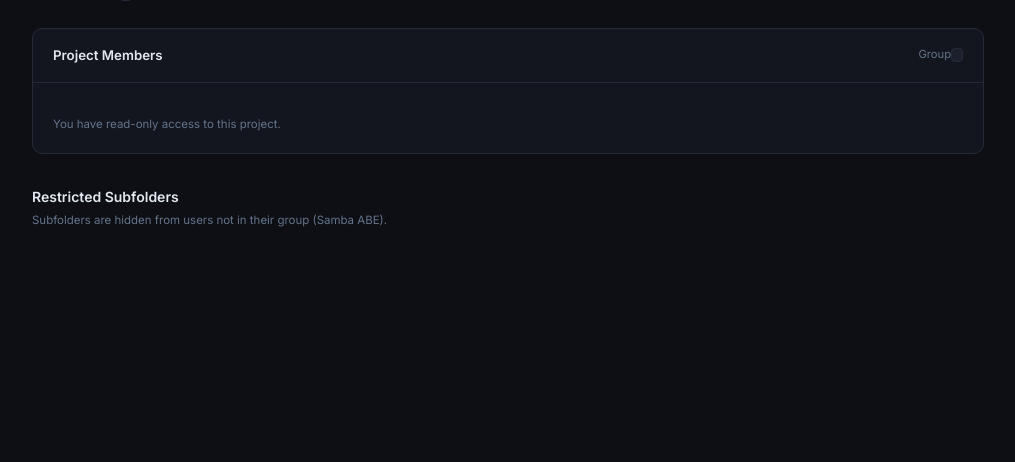
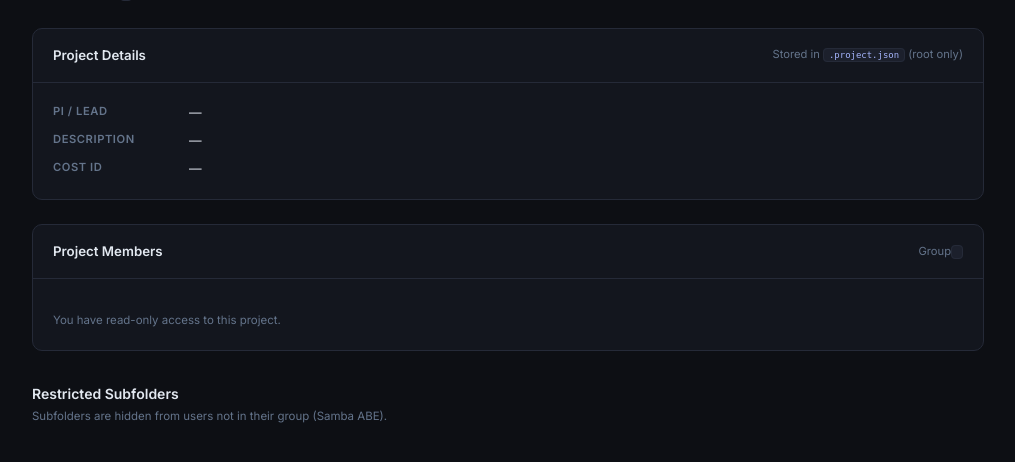
Before and after one commit to dirkpetersen/project-folder-mgmt, a FastAPI app: template app/templates/project_detail.html in a window 1280 px wide. Shown: the part 91-553 px from the top of the page, without its empty margins (132-1147 px from the left). Run offline with FastAPI, Linux system fonts and the light colour scheme; the template is opened without the code that fills it, so the values that code supplies are empty.

Commit message:
Add project metadata (PI/Lead, Description, Cost ID) in root-only .project.json
Each project now stores extra fields in a .project.json file at its root,
written chown root:root / chmod 0600 so only root can read it (not exposed via
the project group). Added read_metadata/write_metadata in system.py, surfaced
the fields on the Project dataclass, wired them into the create form and a new
POST /projects/<name>/metadata edit route, and shown them on the dashboard
matrix and project detail page. Reads tolerate a missing or malformed file.

Co-Authored-By: Claude Opus 4.8 <noreply@anthropic.com>

```diff
--- a/app/main.py
+++ b/app/main.py
@@ -23,6 +23,7 @@ from app.system import (
     delete_subfolder,
     sync_group_members,
     user_exists,
+    write_metadata,
 )
 
 app = FastAPI()
@@ -134,28 +135,37 @@ async def do_create_project(
     request: Request,
     name: Annotated[str, Form()],
     members: Annotated[str, Form()] = "",
+    pi_lead: Annotated[str, Form()] = "",
+    description: Annotated[str, Form()] = "",
+    cost_id: Annotated[str, Form()] = "",
 ):
     username = require_user(request)
+    form = {
+        "name": name, "members": members,
+        "pi_lead": pi_lead, "description": description, "cost_id": cost_id,
+    }
     try:
         clean_name = validate_project_name(name)
     except ValueError as e:
         return templates.TemplateResponse(request, "project_form.html", {
             "username": username,
             "error": str(e),
-            "form": {"name": name, "members": members},
+            "form": form,
         }, status_code=400)
 
     if get_project(clean_name):
         return templates.TemplateResponse(request, "project_form.html", {
             "username": username,
             "error": f"Project '{clean_name}' already exists.",
-            "form": {"name": name, "members": members},
+            "form": form,
         }, status_code=400)
 
     member_list = _parse_usernames(members)
     if username not in member_list:
         member_list.insert(0, username)
-    create_project(clean_name, member_list)
+    create_project(clean_name, member_list, {
+        "pi_lead": pi_lead, "description": description, "cost_id": cost_id,
+    })
     return RedirectResponse(url=f"/projects/{clean_name}", status_code=303)
 
 
@@ -185,6 +195,21 @@ async def update_members(
 ):
     _, project = require_manager(request, project_name)
     sync_group_members(project.primary_group, _parse_usernames(members))
+    return RedirectResponse(url=f"/projects/{project_name}", status_code=303)
+
+
+@app.post("/projects/{project_name}/metadata")
+async def update_metadata(
+    request: Request,
+    project_name: str,
+    pi_lead: Annotated[str, Form()] = "",
+    description: Annotated[str, Form()] = "",
+    cost_id: Annotated[str, Form()] = "",
+):
+    require_manager(request, project_name)
+    write_metadata(project_name, {
+        "pi_lead": pi_lead, "description": description, "cost_id": cost_id,
+    })
     return RedirectResponse(url=f"/projects/{project_name}", status_code=303)
 
 
--- a/app/static/css/app.css
+++ b/app/static/css/app.css
@@ -495,6 +495,29 @@ code {
 .subfolder-card { margin-top: 12px; }
 .folder-icon { font-size: 1rem; }
 
+/* ─── Metadata ──────────────────────────────────────────────────────── */
+.meta-list {
+  display: grid;
+  grid-template-columns: 120px 1fr;
+  gap: 8px 16px;
+}
+.meta-list dt {
+  font-size: 0.8rem;
+  font-weight: 600;
+  color: var(--text-3);
+  text-transform: uppercase;
+  letter-spacing: 0.05em;
+}
+.meta-list dd {
+  color: var(--text);
+  font-size: 0.9rem;
+}
+.cell-sub {
+  font-size: 0.75rem;
+  color: var(--text-3);
+  margin-top: 2px;
+}
+
 .subfolder-new-form .field-inline .field-input {
   margin-top: 0;
 }
--- a/app/system.py
+++ b/app/system.py
@@ -3,6 +3,7 @@ Privileged system operations — mkdir, chown, chmod, group and user management.
 This module is called from a process that runs as root.
 """
 import grp
+import json
 import os
 import pwd
 import shutil
@@ -13,6 +14,10 @@ from pathlib import Path
 # launched from. Override with the PROJECTS_BASE environment variable.
 PROJECTS_BASE = Path(os.environ.get("PROJECTS_BASE", "projects")).resolve()
 GROUP_PREFIX = "grp-"
+
+# Per-project metadata file, stored at the project root. Readable by root only.
+METADATA_FILE = ".project.json"
+METADATA_FIELDS = ("pi_lead", "description", "cost_id")
 
 
 # ---------------------------------------------------------------------------
@@ -93,7 +98,26 @@ def _provision_dir(path: Path, group_name: str, mode: int) -> None:
     os.chmod(path, mode)
 
 
-def create_project(project_name: str, members: list[str]) -> None:
+def read_metadata(project_name: str) -> dict:
+    """Read .project.json from the project root. Returns {} if absent/invalid."""
+    path = PROJECTS_BASE / project_name / METADATA_FILE
+    try:
+        data = json.loads(path.read_text())
+    except (FileNotFoundError, ValueError):
+        return {}
+    return {k: str(data.get(k, "")) for k in METADATA_FIELDS}
+
+
+def write_metadata(project_name: str, metadata: dict) -> None:
+    """Write .project.json at the project root, owned by root and mode 0600."""
+    path = PROJECTS_BASE / project_name / METADATA_FILE
+    data = {k: str(metadata.get(k, "")).strip() for k in METADATA_FIELDS}
+    path.write_text(json.dumps(data, indent=2))
+    os.chown(path, 0, 0)
+    os.chmod(path, 0o600)
+
+
+def create_project(project_name: str, members: list[str], metadata: dict | None = None) -> None:
     """Create the project root + /shr, the primary group, and set membership."""
     primary_group = f"{GROUP_PREFIX}{project_name}"
     sync_group_members(primary_group, members)  # creates the group if needed
@@ -101,6 +125,7 @@ def create_project(project_name: str, members: list[str]) -> None:
     root_path = PROJECTS_BASE / project_name
     _provision_dir(root_path, primary_group, 0o2750)
     _provision_dir(root_path / "shr", primary_group, 0o2770)
+    write_metadata(project_name, metadata or {})
 
 
 def create_subfolder(project_name: str, folder_name: str, members: list[str]) -> None:
--- a/app/templates/dashboard.html
+++ b/app/templates/dashboard.html
@@ -24,6 +24,7 @@
         <thead>
           <tr>
             <th>Project</th>
+            <th>PI / Lead</th>
             <th>Members</th>
             <th>Managers</th>
             <th>Subfolders</th>
@@ -36,7 +37,9 @@
             <td>
               <a href="/projects/{{ p.name }}" class="project-link">{{ p.name }}</a>
               {% if p.adm_group %}<span class="badge badge-sensitive">sensitive</span>{% endif %}
+              {% if p.cost_id %}<div class="cell-sub">{{ p.cost_id }}</div>{% endif %}
             </td>
+            <td>{{ p.pi_lead or "—" }}</td>
             <td>
               <div class="chip-list">
                 {% for m in p.members %}
--- a/app/templates/project_detail.html
+++ b/app/templates/project_detail.html
@@ -22,6 +22,44 @@
           onsubmit="return confirm('Delete project {{ project.name }} and all its files? This cannot be undone.')">
       <button type="submit" class="btn btn-danger">Delete Project</button>
     </form>
+    {% endif %}
+  </div>
+
+  <!-- Project Details (metadata) -->
+  <div class="card mt-6">
+    <div class="card-header">
+      <h2 class="card-title">Project Details</h2>
+      <span class="card-sub">Stored in <code>.project.json</code> (root only)</span>
+    </div>
+    {% if can_manage %}
+    <form method="post" action="/projects/{{ project.name }}/metadata" class="card-body">
+      <div class="field">
+        <label class="field-label" for="pi_lead">PI / Lead</label>
+        <input id="pi_lead" name="pi_lead" type="text" class="field-input"
+               value="{{ project.pi_lead }}" placeholder="Dr. Jane Smith" />
+      </div>
+      <div class="field">
+        <label class="field-label" for="description">Description</label>
+        <textarea id="description" name="description" class="field-input field-textarea"
+                  rows="2" placeholder="What is this project about?">{{ project.description }}</textarea>
+      </div>
+      <div class="field">
+        <label class="field-label" for="cost_id">Cost ID</label>
+        <input id="cost_id" name="cost_id" type="text" class="field-input"
+               value="{{ project.cost_id }}" placeholder="e.g. CC-12345" />
+      </div>
+      <div class="form-actions">
+        <button type="submit" class="btn btn-primary">Save Details</button>
+      </div>
+    </form>
+    {% else %}
+    <div class="card-body">
+      <dl class="meta-list">
+        <dt>PI / Lead</dt><dd>{{ project.pi_lead or "—" }}</dd>
+        <dt>Description</dt><dd>{{ project.description or "—" }}</dd>
+        <dt>Cost ID</dt><dd>{{ project.cost_id or "—" }}</dd>
+      </dl>
+    </div>
     {% endif %}
   </div>
 
```
Also changed, not shown: CLAUDE.md (+4 -0 lines), app/projects.py (+14 -1 lines), app/templates/project_form.html (+35 -0 lines), README.md.
